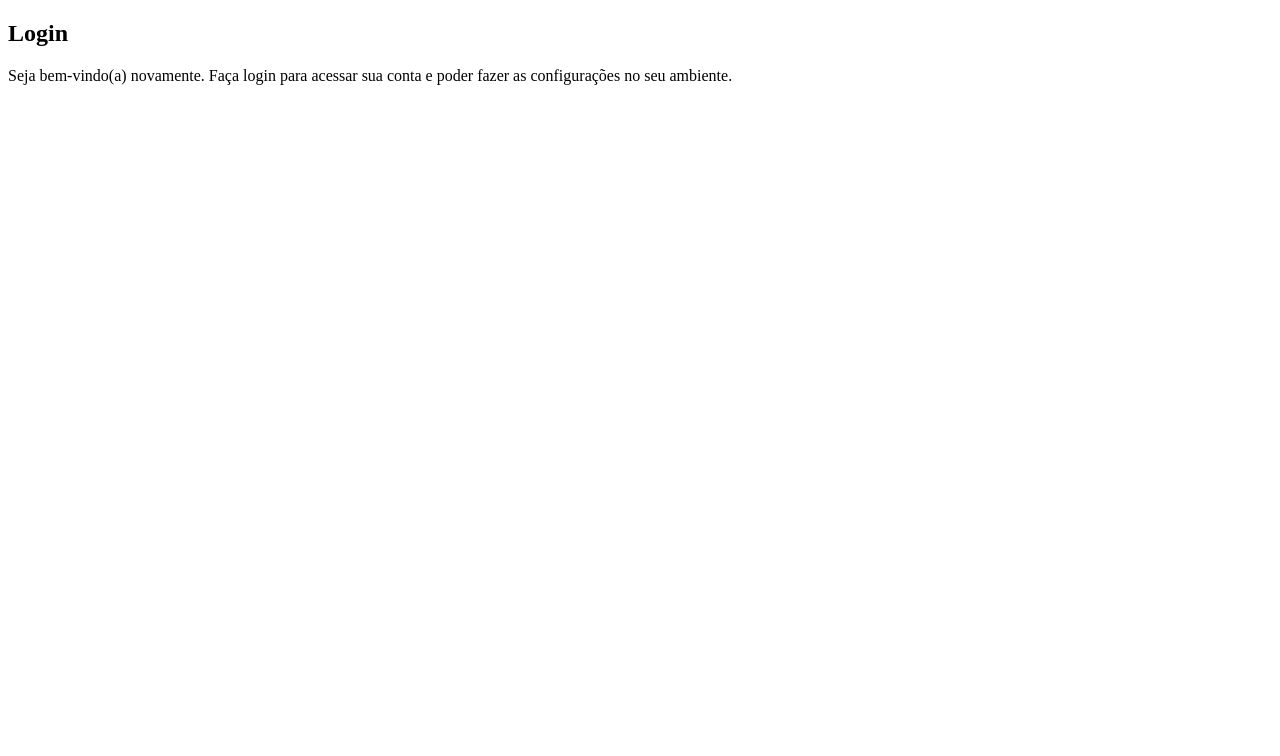
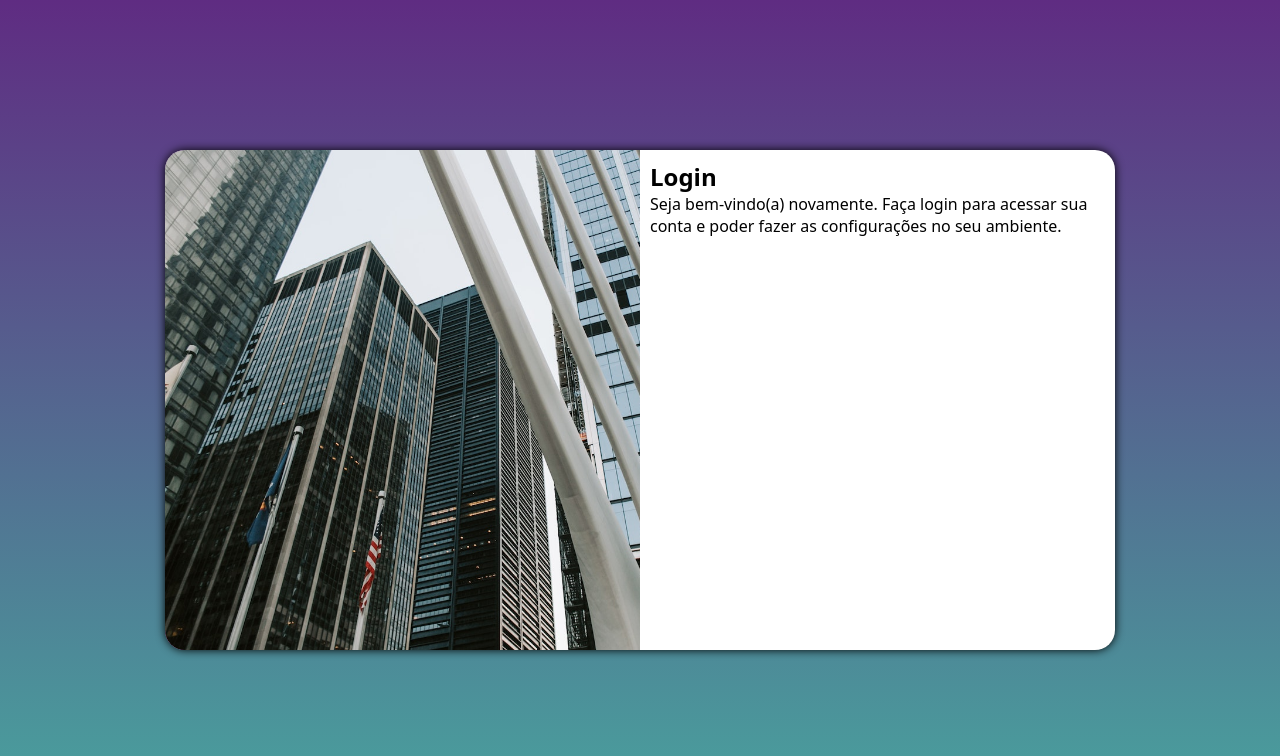
Before and after one commit to ABryanSS/projeto-login, a plain HTML site: page index.html in a window 1280 px wide. Drawn offline with Linux system fonts and the light colour scheme.

Commit message:
várias telas

```diff
--- /dev/null
+++ b/estilos/media-query.css
@@ -0,0 +1,36 @@
+@charset "UTF-8";
+
+@media screen and (min-width: 768px) and (max-width: 992px) {
+    body{
+        background-image: linear-gradient(to top, #49a09d, #5f2c82);
+    }
+    section#login{
+        width: 90vw;
+    }
+    section#login div#img{
+        float: left;
+        width: 30%;
+        height: 100%;
+    }
+    section#login div#form{
+        float: right;
+        width: 70%;
+    }
+}
+@media screen and (min-width: 992px) {
+    body{
+        background-image: linear-gradient(to top, #49a09d, #5f2c82);
+    }
+    section#login{
+        width: 950px;
+    }
+    section#login div#img{
+        float: left;
+        width: 50%;
+        height: 100%;
+    }
+    section#login div#form{
+        float: right;
+        width: 50%;
+    }
+}
--- a/estilos/style.css
+++ b/estilos/style.css
@@ -1 +1,44 @@
 @charset "UTF-8";
+
+*{
+    font-family: system-ui, -apple-system, BlinkMacSystemFont, 'Segoe UI', Roboto, Oxygen, Ubuntu, Cantarell, 'Open Sans', 'Helvetica Neue', sans-serif;
+    padding: 0px;
+    margin: 0px;
+    box-sizing: border-box;
+}
+body, html{
+    background-color: #9058b6;
+    height: 100vh;
+    width: 100vw;
+}
+main{
+    position: relative;
+    height: 100vh;
+    width: 100vw;
+}
+section#login{
+    position: absolute;
+    top: 50%;
+    left: 50%;
+    transform: translate(-50%, -50%);
+    overflow: hidden;
+
+    background-color: white;
+    width: 250px;
+    height: 500px;
+    border-radius: 20px;
+    box-shadow: 0px 0px 10px black;
+
+    transition: width 1s, height 1s;
+    transition-timing-function: ease;
+}
+section#login div#img{
+    display: block;
+    background: #5f2c82 url(../imagens/pexels-vlada-karpovich-4451423\ \(1\).jpg);
+    background-size: cover;
+    height: 200px;
+}
+section#login div#form{
+    display: block;
+    padding: 10px;
+}
--- a/index.html
+++ b/index.html
@@ -5,6 +5,7 @@
     <meta name="viewport" content="width=device-width, initial-scale=1.0">
     <title>Login</title>
     <link rel="stylesheet" href="estilos/style.css">
+    <link rel="stylesheet" href="estilos/media-query.css">
 </head>
 <body>
     <main>
```
